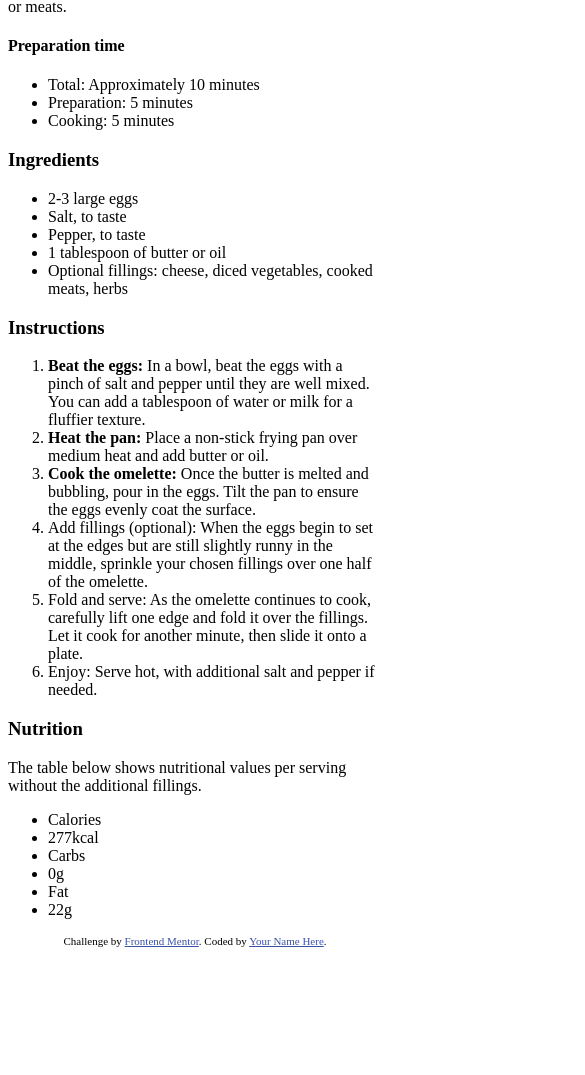
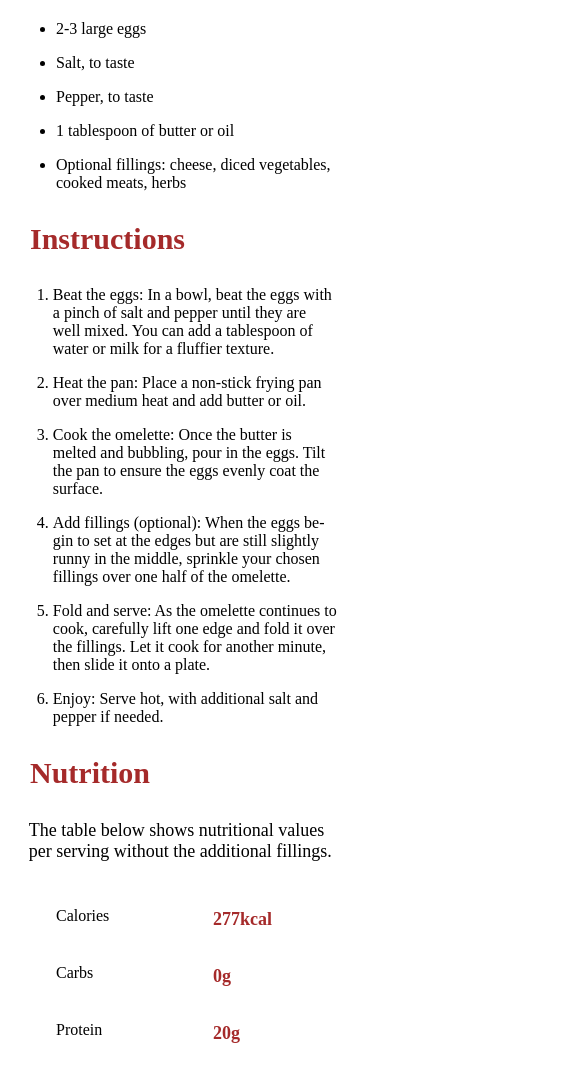
Before and after one commit to 0ct4vi0/Front-Mentor-Challenge-1, a website: page index.html in a window 390 px wide. Shown: the part 735-1810 px from the top of the page, 585 px wide, since content can reach past the window. Before the commit the page ends 1690 px from the top, so only its background shows below. Drawn offline with Linux system fonts and the light colour scheme.

Commit message:
version mobile finalizada

```diff
--- a/index.html
+++ b/index.html
@@ -13,24 +13,26 @@
     <body>
 
       <div id="cuerpo">
-        <article class="inicio">
+        <article class="inicio">s
           <img src="assets/images/image-omelette.jpeg" alt="Omelette">
 
           <h1>Simple Omelette Recipe</h1>
 
           <p>An easy and quick dish, perfect for any meal. This classic omelette combines beaten eggs cooked
             to perfection, optionally filled with your choice of cheese, vegetables, or meats.</p>
-
-          <h4>Preparation time</h4>
+        <div class="preparacion">
+          <h3>Preparation time</h4>
 
             <ul>
-              <li>Total: Approximately 10 minutes</li>
-              <li>Preparation: 5 minutes</li>
-              <li>Cooking: 5 minutes</li>
+              <li><b>Total</b>: Approximately 10 minutes</li>
+              <li><b>Preparation</b>: 5 minutes</li>
+              <li><b>Cooking</b>: 5 minutes</li>
             </ul>
+        </div>
         </article>
 
-        <section class="">
+        <section class="Ingredientes">
+
           <h3>Ingredients</h3>
           <ul>
             <li>2-3 large eggs</li>
@@ -49,30 +51,39 @@
             <li><b>Cook the omelette:</b> Once the butter is melted and bubbling, pour in the eggs. Tilt the pan to ensure
               the eggs evenly coat the surface.</li>
 
-            <li>Add fillings (optional): When the eggs begin to set at the edges but are still slightly runny in the
+            <li><b>Add fillings (optional)</b>: When the eggs begin to set at the edges but are still slightly runny in the
               middle, sprinkle your chosen fillings over one half of the omelette.</li>
 
-            <li>Fold and serve: As the omelette continues to cook, carefully lift one edge and fold it over the
+            <li><b>Fold and serve</b>: As the omelette continues to cook, carefully lift one edge and fold it over the
               fillings. Let it cook for another minute, then slide it onto a plate.</li>
 
-            <li>Enjoy: Serve hot, with additional salt and pepper if needed.</li>
+            <li><b>Enjoy</b>: Serve hot, with additional salt and pepper if needed.</li>
           </ol>
+
           <h3>Nutrition</h3>
+
           <p>The table below shows nutritional values per serving without the additional fillings.</p>
+
+          <div class="nutrientes">
+
             <ul>
               <li>Calories</li>
-            <li>277kcal</li>
+              <li class="gramos">277kcal</li>
               <li>Carbs</li>
-            <li>0g</li>
+              <li class="gramos">0g</li>
+              <li>Protein</li>
+              <li class="gramos">20g</li>
               <li>Fat</li>
-            <li>22g</li>
+              <li class="gramos">22g</li>
             </ul>
+
+          </div>
         </section>
       </div>
 
     <div class="attribution">
       Challenge by <a href="https://www.frontendmentor.io?ref=challenge" target="_blank">Frontend Mentor</a>.
-      Coded by <a href="#">Your Name Here</a>.
+      Coded by <a href="#">Octavio Rolon</a>.
     </div>
   </body>
 </html>
--- a/sass/_mixin.scss
+++ /dev/null
@@ -1,5 +0,0 @@
-@mixin mv( $media: 480px){
-    @media only screen and (max-width: $media){
-        @content;
-    }
-}
--- a/sass/all.scss
+++ /dev/null
@@ -1,4 +0,0 @@
-*{
-margin: 0%;
-padding: 0%;
-}
--- /dev/null
+++ b/sass/pagina.scss
@@ -0,0 +1,92 @@
+
+
+.inicio{
+    font-family: "Young Serif";
+    h1{
+        margin: 1em;
+        font-size: 40px;
+        font-weight: 700;
+        // background-color: rgb(218, 65, 65);
+    }
+
+    p{
+        // background-color: rgb(207, 84, 84);
+        margin: 2.2em;
+        width: 270px;
+        font-size: large;
+    }
+
+    .preparacion{
+        margin: 2em 3.3em;
+
+        h3{
+            color: brown;
+            font-size: large;
+            font-weight: 700;
+        }
+        ul{
+            li{
+                margin: 1em 2em;
+            }
+        }
+    }
+}
+
+
+.Ingredientes{
+
+    h3{
+        color: brown;
+        margin: 1em;
+        font-size: 30px;
+        font-weight: 700;
+    }
+
+    ul{
+        li{
+            margin: 1em 3.5em;
+        }
+    }
+
+    ol{
+        margin: 1em 2.3em;
+
+        li{
+            margin: 1em;
+        }
+    }
+
+    p{
+        // background-color: rgb(190, 146, 146);
+        margin: 1.6em;
+        width: 320px;
+        font-size: large;
+    }
+
+    .nutrientes{
+        ul{
+            display: grid;
+            border-color: black solid 6px;
+            grid-template-columns:repeat(2, 150px) ;
+            list-style-type: none;
+
+
+            .gramos{
+                color:brown;
+                font-size: 18px;
+                font-weight: 900;
+            }
+
+        }
+
+    }
+}
+
+.attribution{
+    margin: 1em 2em;
+    align-items: center;
+    a{
+
+      color: blue;
+    }
+}
--- /dev/null
+++ b/sass/reset.scss
@@ -0,0 +1,76 @@
+*{
+    margin: 0%;
+    padding:0%;
+    border:0%;
+    box-sizing: border-box;
+    vertical-align: baseline;
+}
+
+// definimos los Custom Propieties
+:root{
+    --color--primaro    :#181818;
+    --color--secundario :#f0f0f0;
+}
+@media(prefers-color-scheme:dark) {
+    :root{
+        --color--primaro    :#f0f0f0;
+        --color--secundario :#181818;
+    }
+}
+
+
+a{
+    display: block;
+}
+
+p a{
+    display: inline-block;
+}
+
+// li{
+//     list-style-type: none;
+// }
+html{
+    scroll-behavior: smooth;
+}
+
+h1, h2, h3, h4, h5, h6 p, span, a, strong,blockquote, i, b, u, em {
+    font-size: 1em;
+    font-weight: inherit;
+    font-style: inherit;
+    text-decoration: none;
+    color: inherit;
+}
+
+::selection{
+    background-color: var(--color--primaro);
+    color: var(--color--secundario);
+}
+
+form, input, textarea, select, button, label {
+    font-family: inherit;
+    font-size: inherit;
+    hyphens: auto;
+    background-color: transparent;
+    display: block;
+    color: inherit;
+    /*opcional*/ appearance: none;
+}
+
+img, picture, video, iframe, figure{
+    max-width: 100%;
+    width: 100%;
+    display: block;
+    //  opcional
+    object-fit: cover;
+}
+
+body{
+    min-height: 100vh;
+    font-size: 100%;
+    font-family: var();
+    line-height: 1,4em;
+    /*opcional*/hyphens: auto;
+
+
+}
--- a/sass/style.scss
+++ b/sass/style.scss
@@ -1,2 +1,2 @@
-@import "_mixin.scss";
-@import "all.scss";
+@import "reset.scss";
+@import "pagina.scss";
```
Also changed, not shown: package.json (added, +14 -0 lines), css/style.css, 2 other files. Lines whose indentation alone changed are shown as unchanged.
